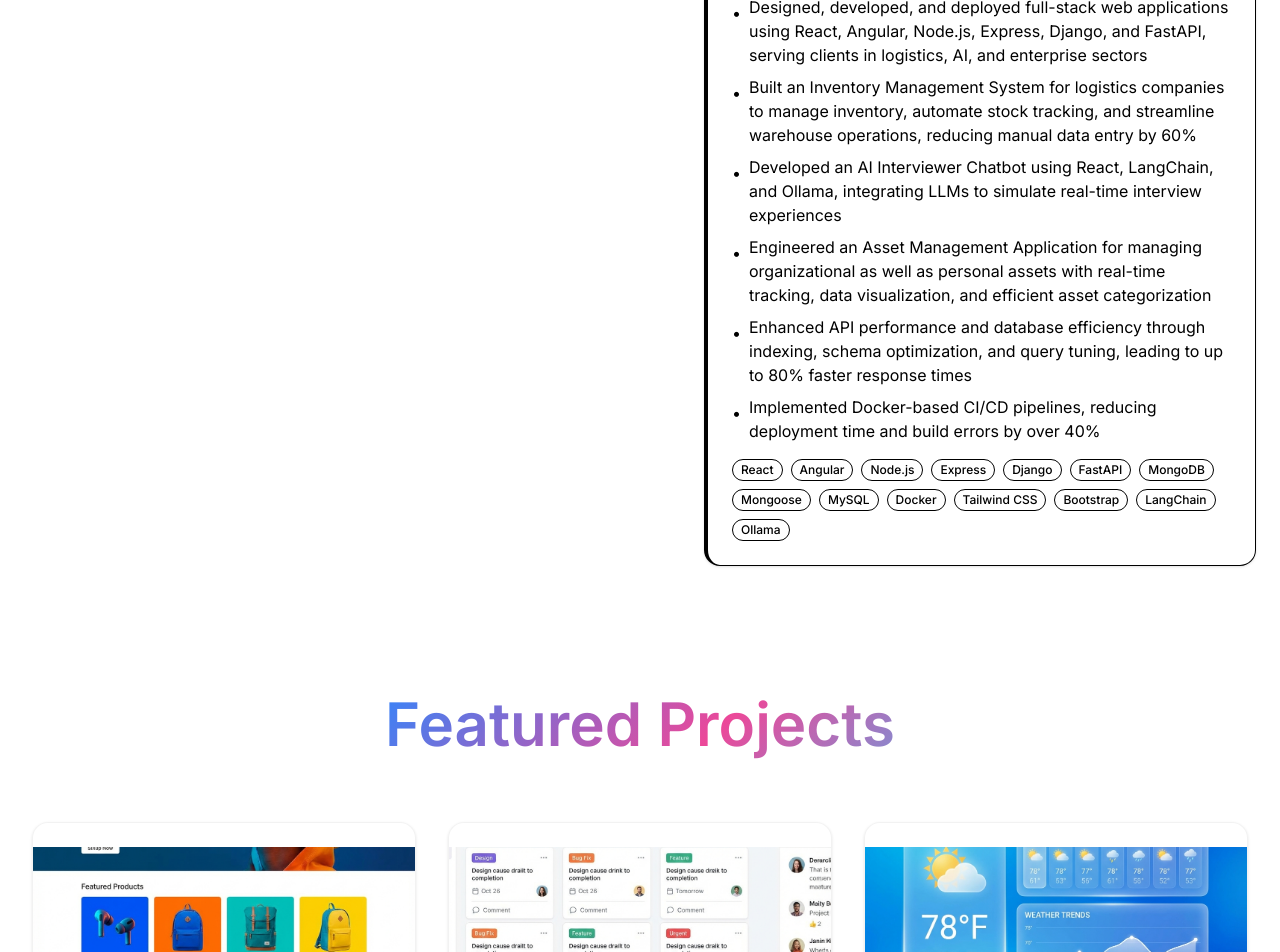
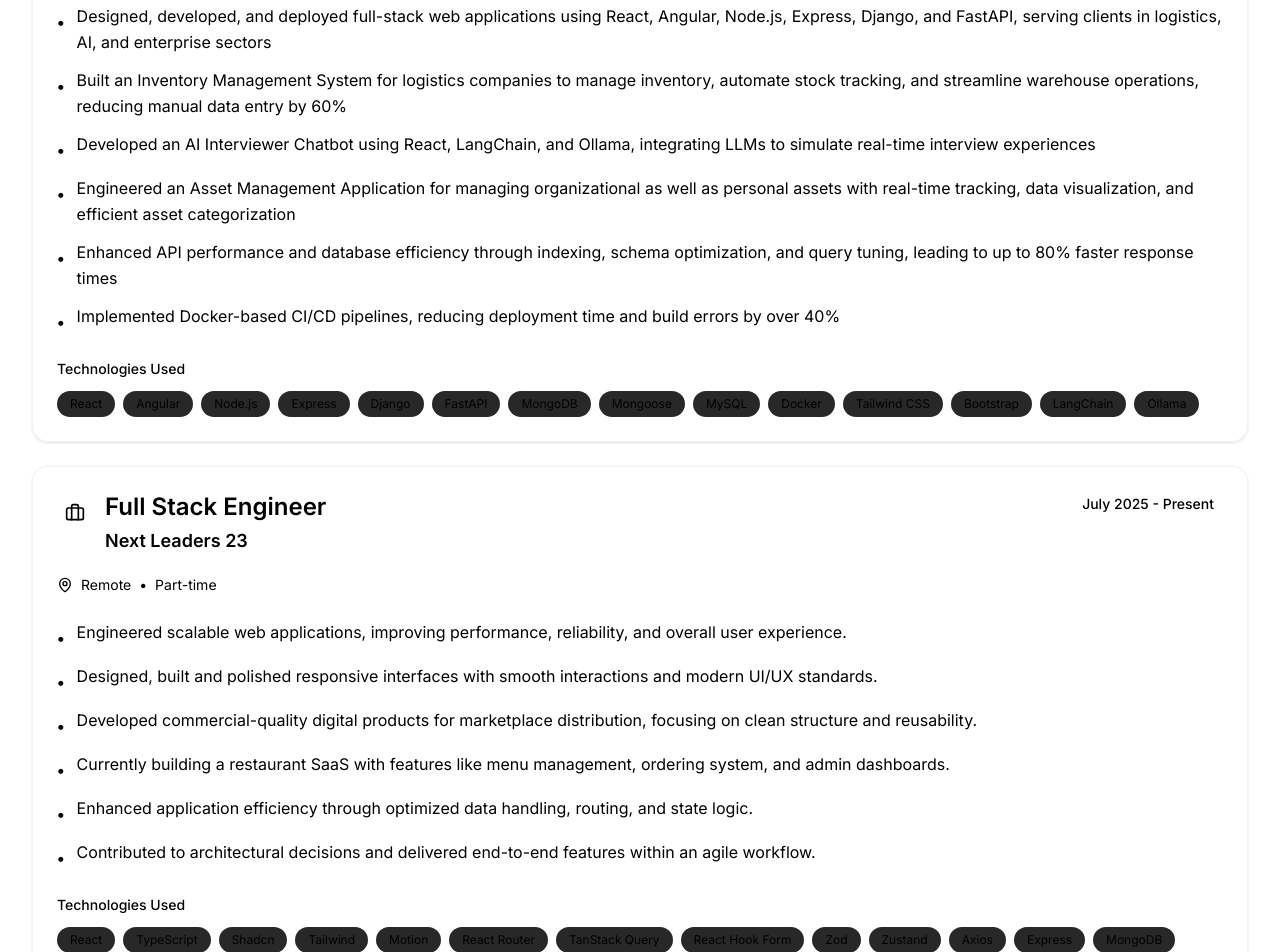
Before and after one commit to mohammadtanim24h/mohammad-tanim-portfolio-v2, a Next.js app: page / in a window 1280 px wide. Shown: the part 3280-4232 px from the top of the page. Built offline with nearby package versions, Linux system fonts and the light colour scheme.

Commit message:
Updated the experience section

```diff
--- a/components/Experience.tsx
+++ b/components/Experience.tsx
@@ -1,12 +1,18 @@
+"use client";
+
+import { motion } from "motion/react";
 import { Card, CardContent, CardHeader, CardTitle } from "@/components/ui/card";
 import { Badge } from "@/components/ui/badge";
+import { fadeInUp, staggerChildren } from "@/lib/motion";
 import SectionHeader from "./SectionHeader";
+import { Briefcase, MapPin } from "lucide-react";
 
 interface ExperienceItem {
     title: string;
     company: string;
     period: string;
     location: string;
+    employmentType: string;
     description: string[];
     technologies: string[];
 }
@@ -16,7 +22,8 @@ const experiences: ExperienceItem[] = [
         title: "Software Developer",
         company: "ShujaBITS Infotech Solutions Private Limited",
         period: "June 2022 - Present",
-        location: "Bangladesh",
+        location: "Remote",
+        employmentType: "Full-time",
         description: [
             "Designed, developed, and deployed full-stack web applications using React, Angular, Node.js, Express, Django, and FastAPI, serving clients in logistics, AI, and enterprise sectors",
             "Built an Inventory Management System for logistics companies to manage inventory, automate stock tracking, and streamline warehouse operations, reducing manual data entry by 60%",
@@ -42,99 +49,124 @@ const experiences: ExperienceItem[] = [
             "Ollama",
         ],
     },
+    {
+        title: "Full Stack Engineer",
+        company: "Next Leaders 23",
+        period: "July 2025 - Present",
+        location: "Remote",
+        employmentType: "Part-time",
+        description: [
+            "Engineered scalable web applications, improving performance, reliability, and overall user experience.",
+            "Designed, built and polished responsive interfaces with smooth interactions and modern UI/UX standards.",
+            "Developed commercial-quality digital products for marketplace distribution, focusing on clean structure and reusability.",
+            "Currently building a restaurant SaaS with features like menu management, ordering system, and admin dashboards.",
+            "Enhanced application efficiency through optimized data handling, routing, and state logic.",
+            "Contributed to architectural decisions and delivered end-to-end features within an agile workflow.",
+        ],
+        technologies: [
+            "React",
+            "TypeScript",
+            "Shadcn",
+            "Tailwind",
+            "Motion",
+            "React Router",
+            "TanStack Query",
+            "React Hook Form",
+            "Zod",
+            "Zustand",
+            "Axios",
+            "Express",
+            "MongoDB",
+        ],
+    },
 ];
 
 export function Experience() {
     return (
-        <section id="experience" className="py-8 md:py-16 bg-background">
-            <div className="container px-4 md:px-6">
+        <section id="experience" className="py-8 md:py-16">
+            <div className="container mx-auto px-4 sm:px-6 lg:px-8">
                 <SectionHeader title="Work Experience" />
 
-                {/* Timeline Container */}
+                {/* Card-based layout */}
+                <motion.div
+                    initial="hidden"
+                    whileInView="visible"
+                    viewport={{ once: true }}
+                    variants={staggerChildren}
+                    className="space-y-6"
+                >
+                    {experiences.map((exp, index) => (
+                        <motion.div key={index} variants={fadeInUp}>
+                            <Card className="glass-surface hover-lift border-l-4 border-l-accent">
+                                <CardHeader>
+                                    <div className="flex flex-col sm:flex-row sm:items-start sm:justify-between gap-3 mb-3">
+                                        <div className="flex items-start gap-3">
+                                            <div className="mt-1 p-2 rounded-lg bg-accent/10">
+                                                <Briefcase className="h-5 w-5 text-accent" />
+                                            </div>
                                             <div>
-                    <div className="relative">
-                        {/* Vertical Line - Hidden on mobile */}
-                        <div className="hidden md:block absolute left-0 md:left-1/2 transform md:-translate-x-1/2 h-full w-0.5 bg-border"></div>
-
-                        {/* Experience Items */}
-                        <div className="space-y-8 md:space-y-12">
-                            {experiences.map((exp, index) => (
-                                <div key={index} className="relative">
-                                    {/* Timeline Dot - Hidden on mobile */}
-                                    <div className="hidden md:block absolute left-1/2 transform -translate-x-1/2 -translate-y-1 w-4 h-4 bg-primary rounded-full border-4 border-background z-10"></div>
-
-                                    {/* Card - Alternating sides on desktop, stacked on mobile */}
-                                    <div
-                                        className={`md:w-[calc(50%-2rem)] ${
-                                            index % 2 === 0
-                                                ? "md:ml-auto md:pl-8"
-                                                : "md:mr-auto md:pr-8"
-                                        }`}
-                                    >
-                                        <Card className="hover:shadow-lg transition-shadow duration-300 border-l-4 border-l-primary">
-                                            <CardHeader>
-                                                <div className="flex flex-col sm:flex-row sm:items-start sm:justify-between gap-2 mb-2">
-                                                    <CardTitle className="text-xl md:text-2xl">
+                                                <CardTitle className="text-xl md:text-2xl mb-1">
                                                     {exp.title}
                                                 </CardTitle>
+                                                <p className="font-semibold text-base md:text-lg">
+                                                    {exp.company}
+                                                </p>
+                                            </div>
+                                        </div>
                                         <Badge
                                             variant="secondary"
-                                                        className="w-fit text-xs md:text-sm"
+                                            className="w-fit text-xs md:text-sm bg-accent/20 text-accent-foreground hover:bg-accent/30"
                                         >
                                             {exp.period}
                                         </Badge>
                                     </div>
-                                                <div className="space-y-1 text-sm md:text-base text-muted-foreground">
-                                                    <p className="font-semibold text-foreground">
-                                                        {exp.company}
+                                    <p className="text-xs md:text-sm text-muted-foreground flex gap-1 items-center">
+                                        <MapPin className="h-4 w-4 text-accent mr-1" />{" "}
+                                        {exp.location}
+                                        <span className="mx-1">•</span>
+                                        {exp.employmentType}
                                     </p>
-                                                    <p className="text-xs md:text-sm">
-                                                        {exp.location}
-                                                    </p>
-                                                </div>
                                 </CardHeader>
-                                            <CardContent>
+                                <CardContent className="space-y-6">
                                     {/* Description */}
-                                                <ul className="space-y-2 mb-4 text-sm md:text-base text-muted-foreground">
-                                                    {exp.description.map(
-                                                        (item, idx) => (
+                                    <ul className="space-y-3 text-sm md:text-base text-muted-foreground">
+                                        {exp.description.map((item, idx) => (
                                             <li
                                                 key={idx}
-                                                                className="flex gap-2"
+                                                className="flex gap-3 leading-relaxed"
                                             >
-                                                                <span className="text-primary mt-1.5 shrink-0">
+                                                <span className="text-accent mt-1.5 shrink-0 font-bold">
                                                     •
                                                 </span>
-                                                                <span>
-                                                                    {item}
-                                                                </span>
+                                                <span>{item}</span>
                                             </li>
-                                                        )
-                                                    )}
+                                        ))}
                                     </ul>
 
                                     {/* Technologies */}
+                                    <div>
+                                        <h4 className="text-sm font-medium mb-3 text-foreground">
+                                            Technologies Used
+                                        </h4>
                                         <div className="flex flex-wrap gap-2">
                                             {exp.technologies.map(
                                                 (tech, idx) => (
                                                     <Badge
                                                         key={idx}
-                                                                variant="outline"
-                                                                className="text-xs"
+                                                        variant="secondary"
+                                                        className="text-xs font-normal px-3 py-1 bg-[#282828] hover:bg-[#404040]/80 transition-colors"
                                                     >
                                                         {tech}
                                                     </Badge>
                                                 )
                                             )}
                                         </div>
+                                    </div>
                                 </CardContent>
                             </Card>
-                                    </div>
-                                </div>
+                        </motion.div>
                     ))}
-                        </div>
-                    </div>
-                </div>
+                </motion.div>
             </div>
         </section>
     );
```
Lines whose indentation alone changed are shown as unchanged.
